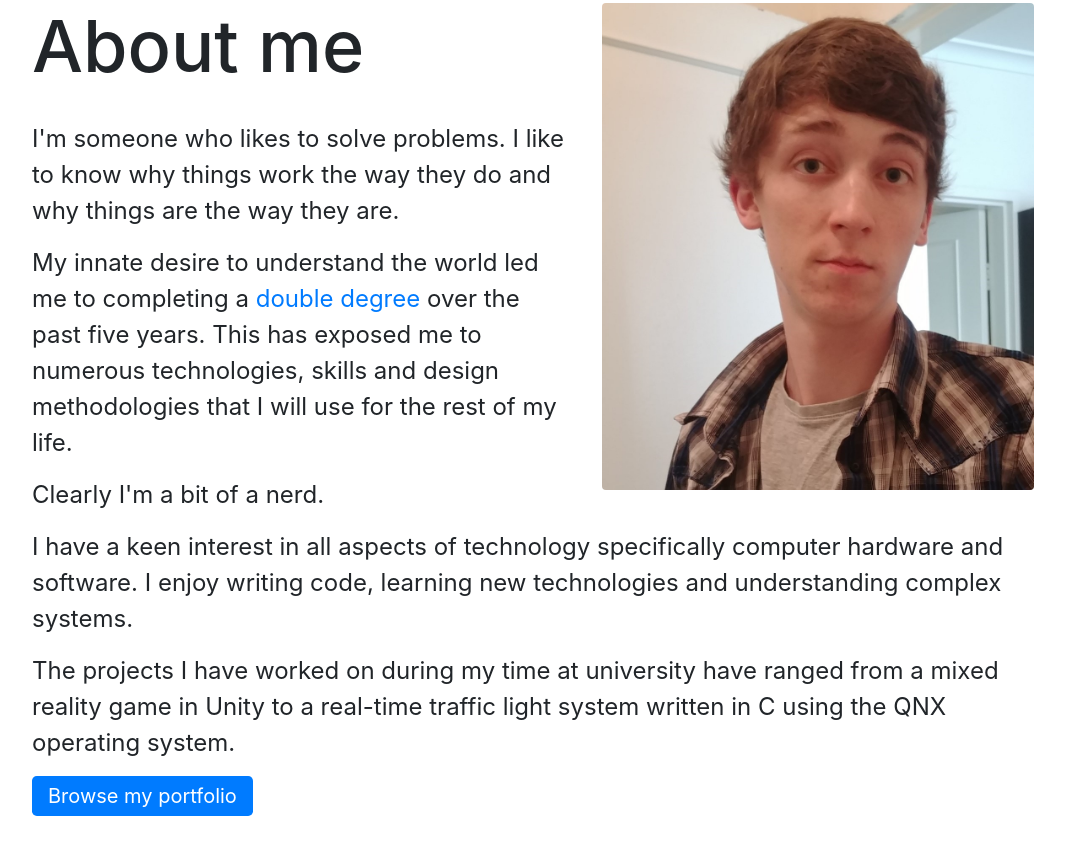
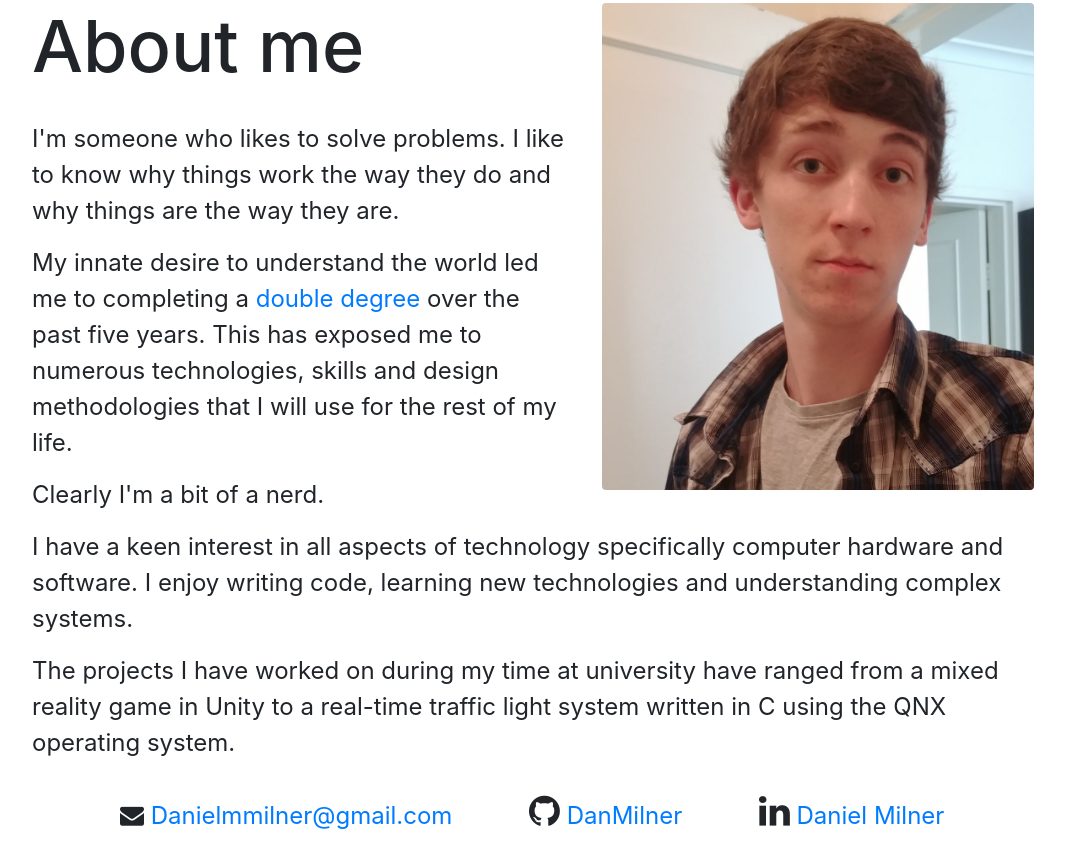
Before and after one commit to DanielMMilner/DanMilner.github.io, a website: page index.html in a window 1280 px wide. Shown: the part 638-1506 px from the top of the page, without its empty margins (53-1118 px from the left). Drawn offline with Linux system fonts and the light colour scheme.

Commit message:
Added contact information

```diff
--- a/css/home.css
+++ b/css/home.css
@@ -29,3 +29,8 @@
     width: 80%;
     height: auto;
 }
+
+.contact li{
+    display:inline;
+    margin-right: 70px;
+}
--- a/index.html
+++ b/index.html
@@ -12,6 +12,8 @@
 
   <!-- Bootstrap core CSS -->
   <link href="vendor/bootstrap/css/bootstrap.min.css" rel="stylesheet">
+
+  <link rel="stylesheet" href="https://cdnjs.cloudflare.com/ajax/libs/font-awesome/4.7.0/css/font-awesome.min.css">
 
   <!-- Custom styles for this template -->
   <link href="css/home.css" rel="stylesheet">
@@ -73,8 +75,30 @@
             The projects I have worked on during my time at university have ranged from a mixed reality game in Unity to
             a real-time traffic light system written in C using the QNX operating system.
           </p>
-          <a class="btn-lg btn-primary" href="https://danmilner.github.io/portfolio/">Browse my
-            portfolio</a>
+          <ul class="contact pt-3">
+            <!-- <li>
+              <a class="btn-lg btn-primary" href="https://danmilner.github.io/portfolio/">Browse my
+                portfolio</a>
+            </li> -->
+            <li class="pl-5">
+              <i class="fa fa-envelope"></i>
+              <a href="mailto:Danielmmilner@gmail.com">
+                Danielmmilner@gmail.com
+              </a>
+            </li>
+            <li>
+              <i class="fa fa-github" style="font-size:36px"></i>
+              <a href="https://github.com/DanMilner">
+                DanMilner
+              </a>
+            </li>
+            <li>
+              <i class="fa fa-linkedin" style="font-size:36px"></i>
+              <a href="https://www.linkedin.com/in/daniel-milner-b5b853124/">
+                Daniel Milner
+              </a>
+            </li>
+          </ul>
         </div>
       </div>
     </div>
```
